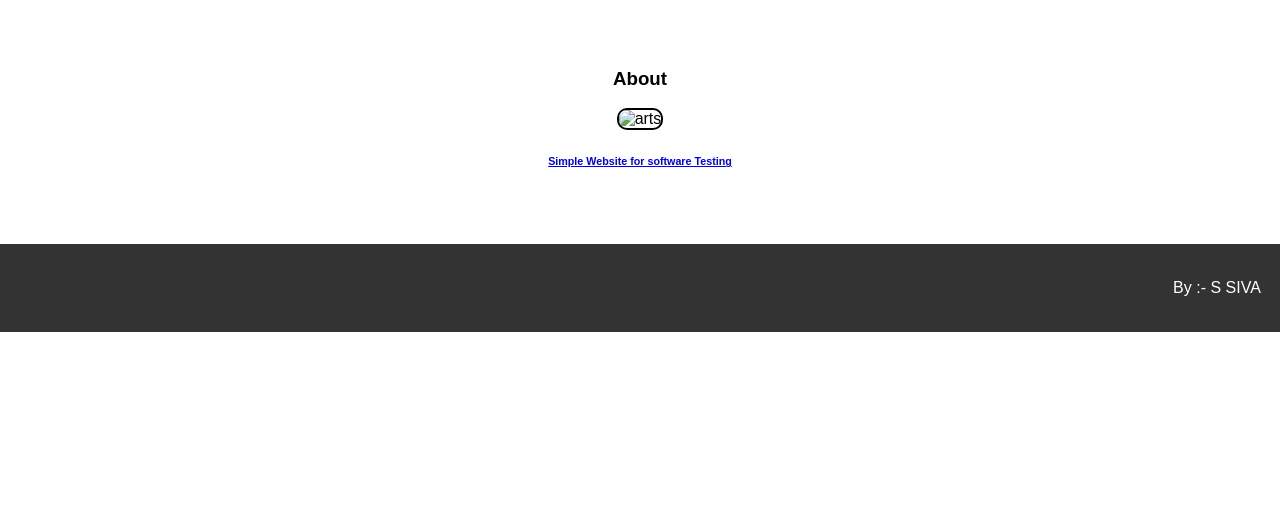
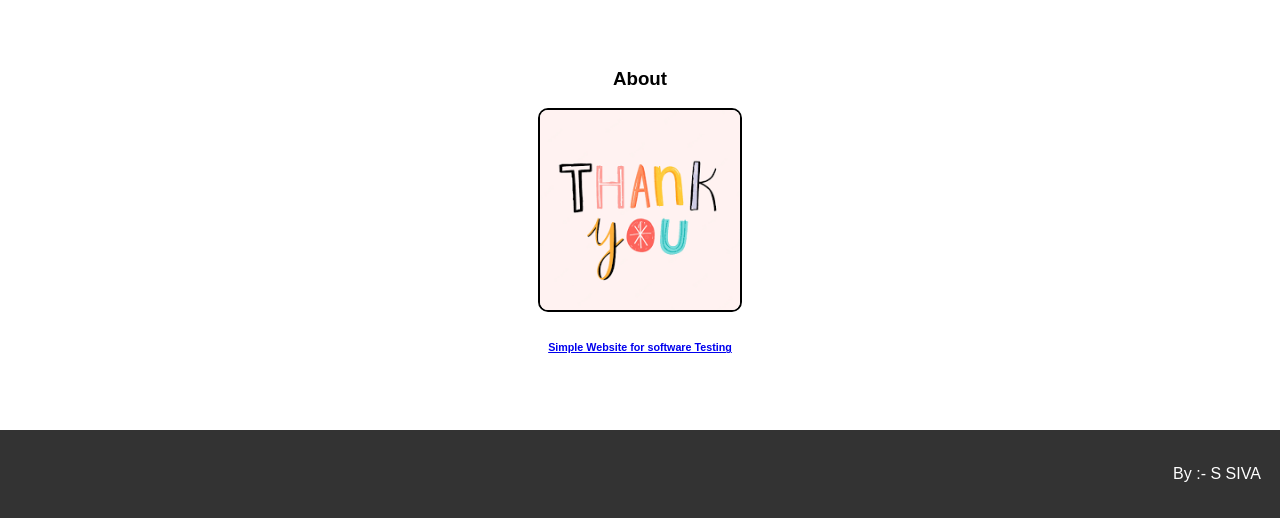
Before and after one commit to FreakySSiva/Software_Testing, a plain HTML site: page About.html in a window 1280 px wide. Shown: the part 596-1114 px from the top of the page. Before the commit the page ends 928 px from the top, so only its background shows below. Drawn offline with Linux system fonts and the light colour scheme.

Commit message:
Update About.html

```diff
--- a/About.html
+++ b/About.html
@@ -39,7 +39,7 @@
            </div>
            <div class="arts">
                <h3>About</h3>
-               <img src="images/download.png" alt="arts">
+               <img src="download.png" alt="arts">
                <a href="#" ><h6>Simple Website for software Testing</h6></a>
            </div>
            <div class="medical">
```
